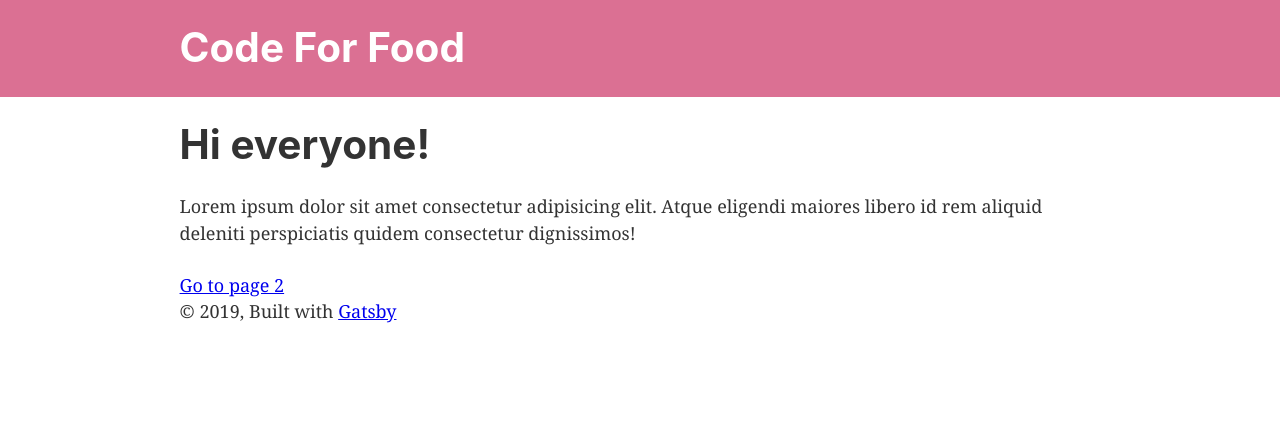
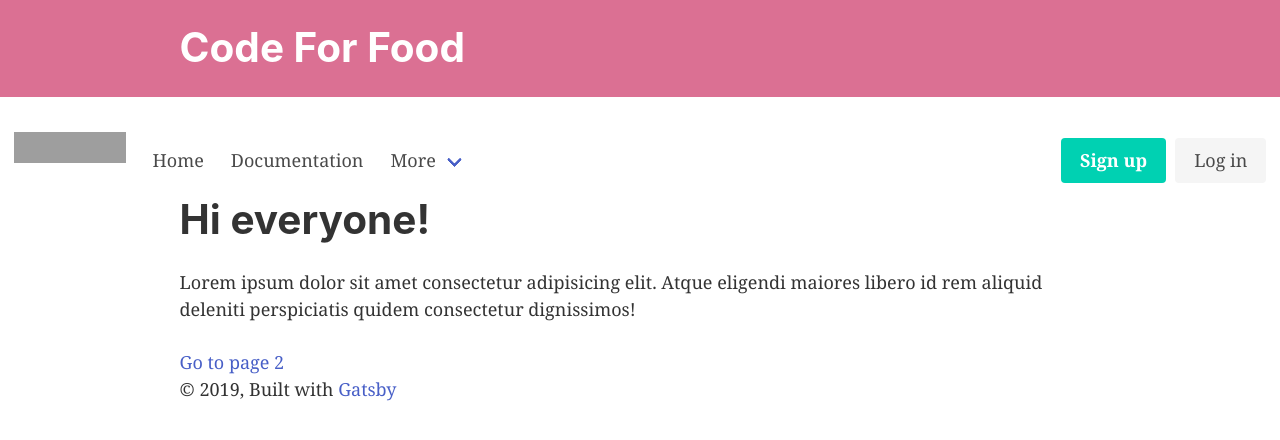
Before and after one commit to jesusbibieca/code-for-food, a Gatsby site: page / in a window 1280 px wide. Built offline with nearby package versions, Linux system fonts and the light colour scheme; Gatsby itself is replaced by a stand-in of ours; grey boxes are pictures that could not be loaded.

Commit message:
Adding bulma and a basic navbar to test bulma

```diff
--- a/gatsby-config.js
+++ b/gatsby-config.js
@@ -14,6 +14,7 @@ module.exports = {
       },
     },
     `gatsby-transformer-sharp`,
+    'gatsby-plugin-sass',
     `gatsby-plugin-sharp`,
     {
       resolve: `gatsby-plugin-manifest`,
--- a/package.json
+++ b/package.json
@@ -5,14 +5,17 @@
   "version": "0.1.0",
   "author": "Jesus Bibieca <jesusbibieca52@gmail.com>",
   "dependencies": {
+    "bulma": "^0.7.5",
     "gatsby": "^2.5.7",
     "gatsby-image": "^2.1.0",
     "gatsby-plugin-manifest": "^2.1.1",
     "gatsby-plugin-offline": "^2.1.1",
     "gatsby-plugin-react-helmet": "^3.0.12",
+    "gatsby-plugin-sass": "^2.0.11",
     "gatsby-plugin-sharp": "^2.0.37",
     "gatsby-source-filesystem": "^2.0.37",
     "gatsby-transformer-sharp": "^2.1.19",
+    "node-sass": "^4.12.0",
     "prop-types": "^15.7.2",
     "react": "^16.8.6",
     "react-dom": "^16.8.6",
--- a/src/components/header.js
+++ b/src/components/header.js
@@ -2,7 +2,10 @@ import { Link } from "gatsby"
 import PropTypes from "prop-types"
 import React from "react"
 
+import Navbar from "./navbar"
+
 const Header = ({ siteTitle }) => (
+  <>
     <header
       style={{
         background: `palevioletred`,
@@ -29,6 +32,8 @@ const Header = ({ siteTitle }) => (
         </h1>
       </div>
     </header>
+    <Navbar/>
+  </>
 )
 
 Header.propTypes = {
--- a/src/components/layout.js
+++ b/src/components/layout.js
@@ -10,7 +10,7 @@ import PropTypes from "prop-types"
 import { StaticQuery, graphql } from "gatsby"
 
 import Header from "./header"
-import "./layout.css"
+import "./layout.scss"
 
 const Layout = ({ children }) => (
   <StaticQuery
--- a/src/components/layout.css
+++ b/src/components/layout.scss
@@ -1,3 +1,5 @@
+@import '../../node_modules/bulma/bulma.sass';
+
 html {
   font-family: sans-serif;
   -ms-text-size-adjust: 100%;
--- /dev/null
+++ b/src/components/navbar.js
@@ -0,0 +1,60 @@
+import React from 'react'
+
+const Navbar = () => (
+  <nav class="navbar" role="navigation" aria-label="main navigation">
+    <div class="navbar-brand">
+      <a class="navbar-item" href="https://bulma.io">
+        <img src="https://bulma.io/images/bulma-logo.png" alt="site logo" width="112" height="28"/>
+      </a>
+    </div>
+
+    <div class="navbar-menu">
+      <div class="navbar-start">
+        <a href="/" class="navbar-item">
+          Home
+        </a>
+
+        <a href="/" class="navbar-item">
+          Documentation
+        </a>
+
+        <div class="navbar-item has-dropdown is-hoverable">
+          <a href="/" class="navbar-link">
+            More
+          </a>
+
+          <div class="navbar-dropdown">
+            <a href="/" class="navbar-item">
+              About
+            </a>
+            <a href="/" class="navbar-item">
+              Jobs
+            </a>
+            <a href="/" class="navbar-item">
+              Contact
+            </a>
+            <hr class="navbar-divider"/>
+            <a href="/" class="navbar-item">
+              Report an issue
+            </a>
+          </div>
+        </div>
+      </div>
+
+      <div class="navbar-end">
+        <div class="navbar-item">
+          <div class="buttons">
+            <a href="/" class="button is-primary">
+              <strong>Sign up</strong>
+            </a>
+            <a href="/" class="button is-light">
+              Log in
+            </a>
+          </div>
+        </div>
+      </div>
+    </div>
+  </nav>
+);
+
+export default Navbar;
```
Also changed, not shown: 1 other file. Lines whose indentation alone changed are shown as unchanged.
